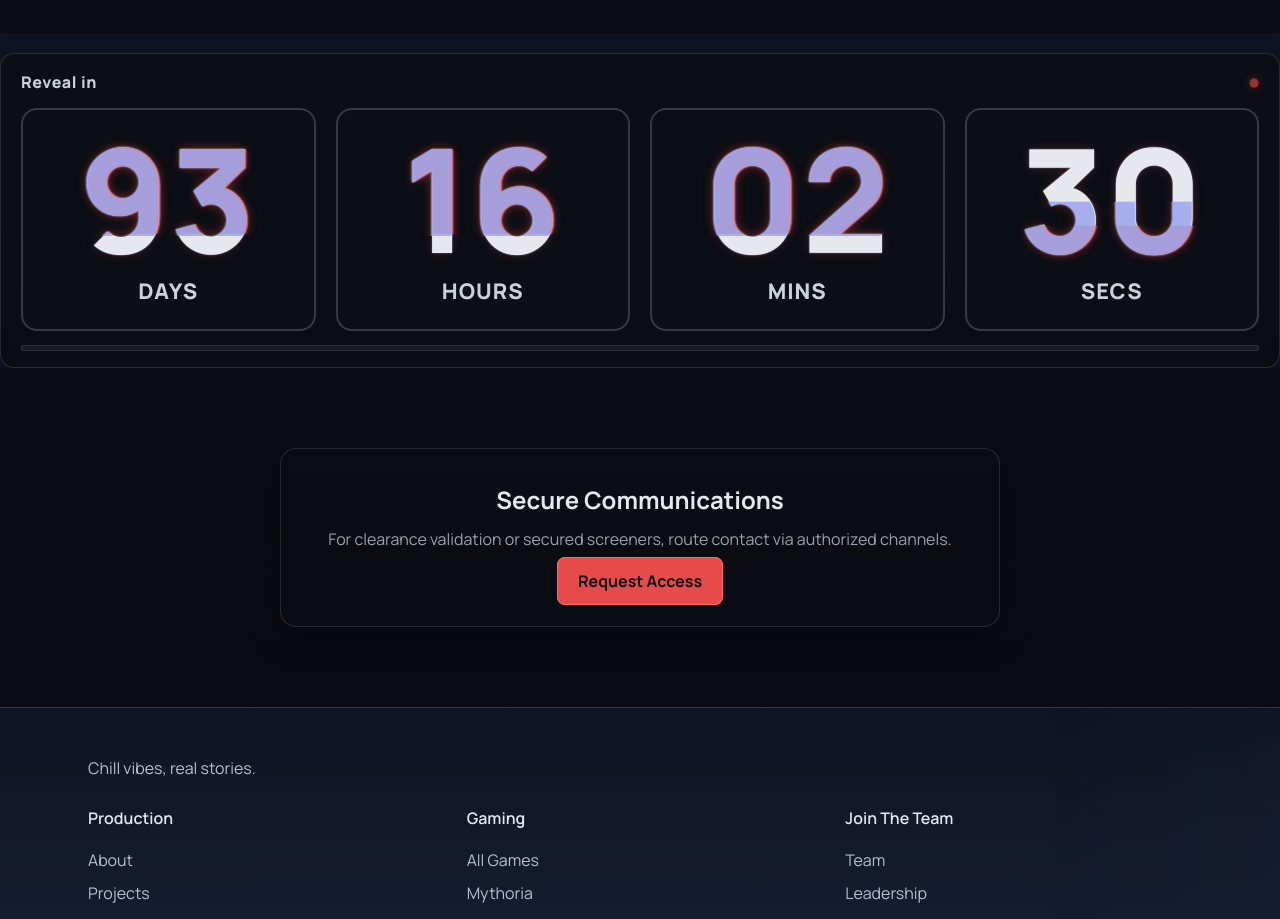
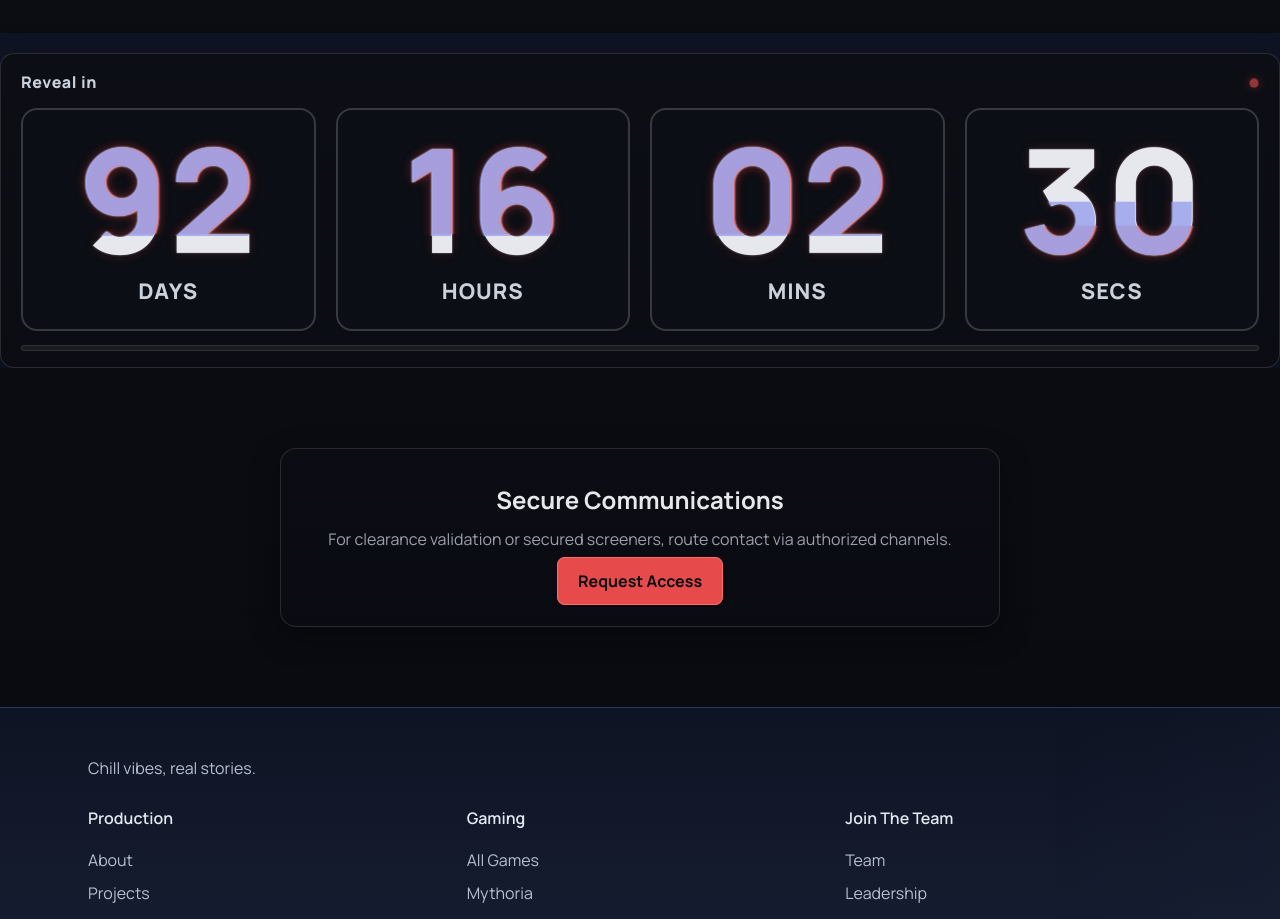
Before and after one commit to natxeula/OceanCrest, a Next.js app: page /classified in a window 1280 px wide. Shown: the part 1100-2019 px from the top of the page. Built offline with nearby package versions, Linux system fonts and the light colour scheme.

Commit message:
Manual code updates made to file: app/classified/page.tsx

```diff
--- a/app/classified/page.tsx
+++ b/app/classified/page.tsx
@@ -54,7 +54,7 @@ export default function ClassifiedPage() {
           </div>
         </div>
       </section>
-      <SCPCountdown target="2025-12-01T18:00:00Z" days={90} />
+      <SCPCountdown target="2025-11-30T18:00:00Z" days={90} />
 
       <section className="section scp-section scp-cta-block" aria-labelledby="contact-secure-title">
         <div className="container">
```
